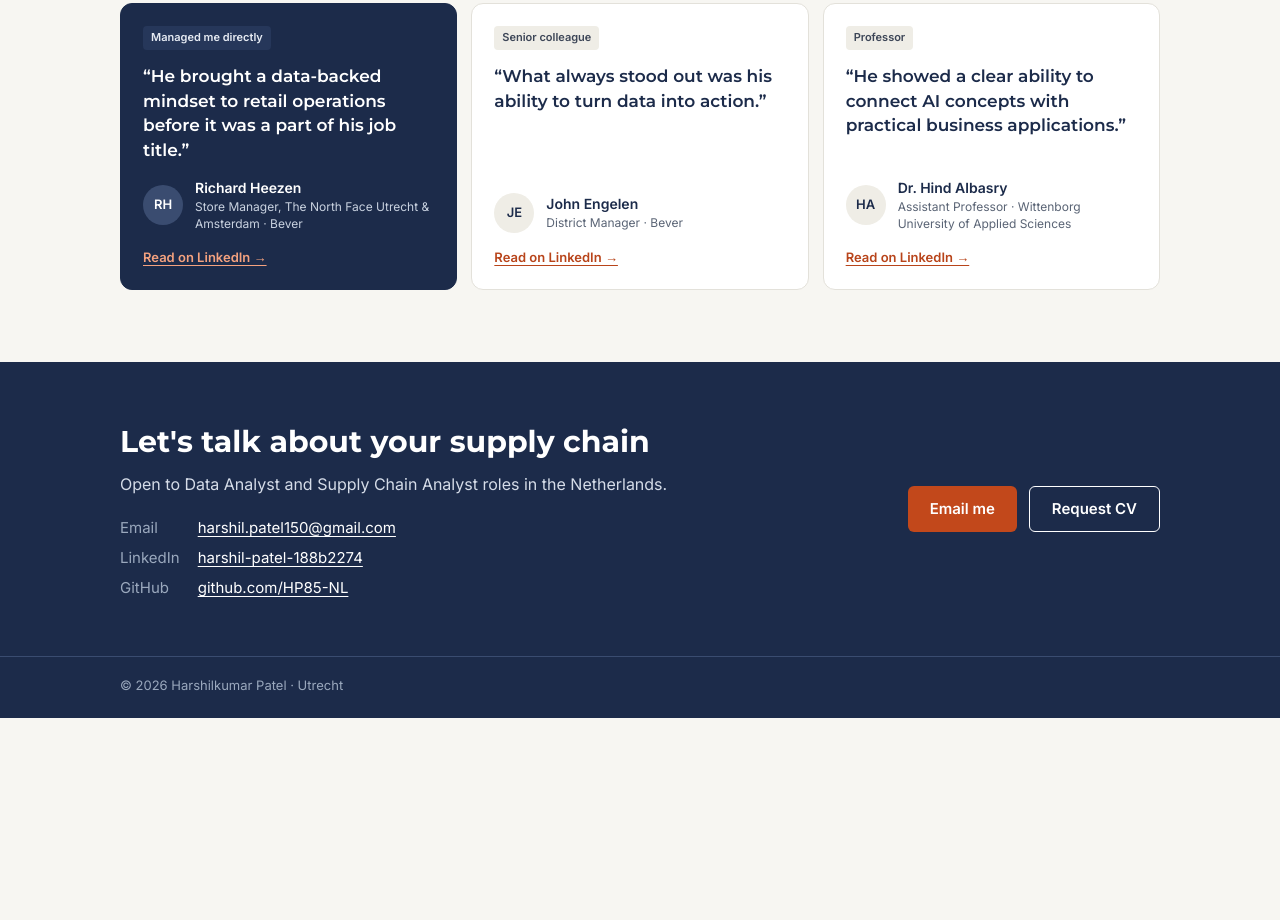
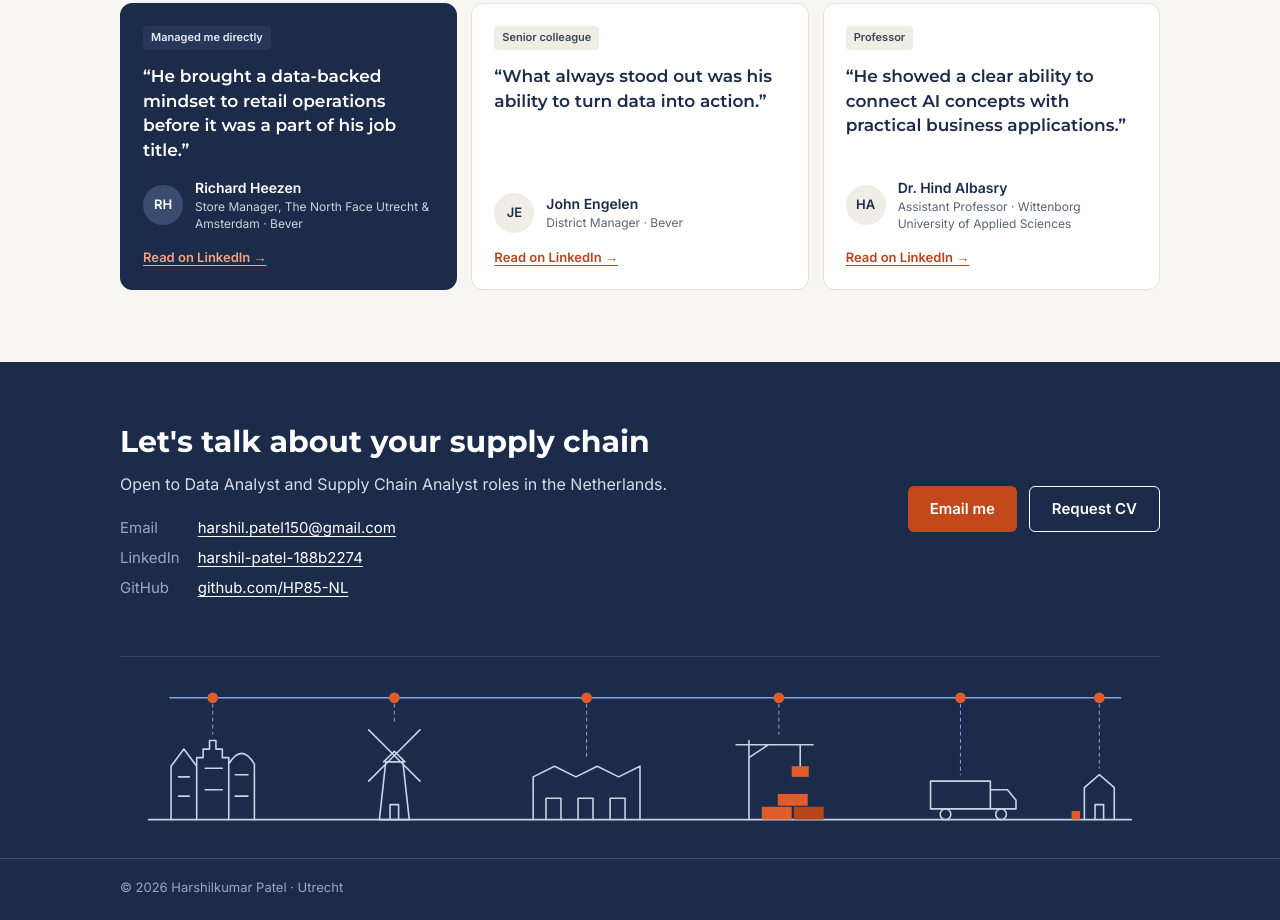
Before and after one commit to HP85-NL/Portfolio, a plain HTML site: page index.html in a window 1280 px wide. Shown: the part 4116-5036 px from the top of the page. Before the commit the page ends 4834 px from the top, so only its background shows below. Drawn offline with Linux system fonts and the light colour scheme.

Commit message:
Contact: add Dutch supply chain line drawing
Canal houses, windmill, warehouse, port crane, truck and home, linked
by a data line. Inline SVG in brand colours, decorative (aria-hidden).

Co-Authored-By: Claude Opus 5.5 <noreply@anthropic.com>
Claude-Session: https://claude.ai/code/session_01FhqCsywN24Vfj69CbaCeiD

```diff
--- a/index.html
+++ b/index.html
@@ -184,6 +184,11 @@ section.block{padding:72px 0 0}
 .contact .btn-primary:hover{background:#A93D15}
 .contact .btn-secondary{border-color:#fff;color:#fff}
 .contact .btn-secondary:hover{background:#fff;color:var(--navy)}
+.contact .contact__art{display:block;padding-top:0;padding-bottom:32px}
+.contact__art svg{display:block;width:100%;height:auto;max-height:170px;border-top:1px solid rgba(255,255,255,.12);padding-top:28px}
+.contact__art .ca-line path,.contact__art .ca-line circle{stroke:#C9D3E6;stroke-width:1.6;vector-effect:non-scaling-stroke}
+.contact__art .ca-data{stroke:#7FA6E8;stroke-width:1.6;vector-effect:non-scaling-stroke}
+.contact__art .ca-link{stroke:#7FA6E8;stroke-width:1;stroke-dasharray:3 4;vector-effect:non-scaling-stroke}
 .foot{background:var(--navy);color:#9AA8BD;font-size:13px;border-top:1px solid var(--navy-3)}
 .foot .wrap{padding-top:18px;padding-bottom:22px}
 
@@ -435,6 +440,28 @@ section.block{padding:72px 0 0}
       <a href="mailto:harshil.patel150@gmail.com" class="btn btn-primary t" data-en="Email me" data-nl="Mail mij">Email me</a>
       <a href="mailto:harshil.patel150@gmail.com?subject=CV%20request" class="btn btn-secondary t" data-en="Request CV" data-nl="CV opvragen">Request CV</a>
     </div>
+  </div>
+  <div class="wrap contact__art" aria-hidden="true">
+    <svg viewBox="30 44 940 132" preserveAspectRatio="xMidYMax meet" focusable="false">
+      <g fill="none" stroke-linejoin="round" stroke-linecap="round" vector-effect="non-scaling-stroke">
+        <path class="ca-data" d="M60 56 H950"/>
+        <path class="ca-link" d="M100 62 V90 M270 62 V78 M450 62 V114 M630 62 V90 M800 62 V128 M930 62 V122"/>
+        <g class="ca-line">
+          <g transform="translate(21 0)"><path d="M40 170 V120 L52 104 L64 120 V170 M64 170 V112 H70 V104 H76 V96 H82 V104 H88 V112 H94 V170 M94 170 V118 Q106 98 118 118 V170 M47 130 h10 M47 148 h10 M72 122 h16 M72 142 h16 M100 128 h12 M100 148 h12"/></g>
+          <g transform="translate(70 0)"><path d="M186 170 L192 116 H208 L214 170 Z M190 116 L200 106 L210 116 M200 110 L176 86 M200 110 L224 86 M200 110 L176 134 M200 110 L224 134 M196 170 V156 H204 V170"/></g>
+          <g transform="translate(150 0)"><path d="M250 170 V130 L270 120 L290 130 L310 120 L330 130 L350 120 V170 M262 170 V150 H276 V170 M292 170 V150 H306 V170 M322 170 V150 H336 V170"/></g>
+          <g transform="translate(210 0)"><path d="M392 170 V96 M380 100 H452 M392 112 L410 100 M440 100 V120"/></g>
+          <g transform="translate(272 0)"><path d="M500 160 V134 H556 V160 Z M556 142 H572 L580 152 V160 H556"/><circle cx="514" cy="165" r="5"/><circle cx="566" cy="165" r="5"/></g>
+          <g transform="translate(310 0)"><path d="M606 170 V140 L620 128 L634 140 V170 M616 170 V156 H624 V170"/></g>
+          <path d="M40 170 H960"/>
+        </g>
+      </g>
+      <g fill="#E05C2A" stroke="none">
+        <circle cx="100" cy="56" r="5"/><circle cx="270" cy="56" r="5"/><circle cx="450" cy="56" r="5"/><circle cx="630" cy="56" r="5"/><circle cx="800" cy="56" r="5"/><circle cx="930" cy="56" r="5"/>
+        <rect x="642" y="120" width="16" height="10"/><rect x="614" y="158" width="28" height="12"/><rect x="644" y="158" width="28" height="12" fill="#B8441A"/><rect x="629" y="146" width="28" height="11"/>
+        <rect x="904" y="162" width="8" height="8"/>
+      </g>
+    </svg>
   </div>
 </section>
 </main>
```
